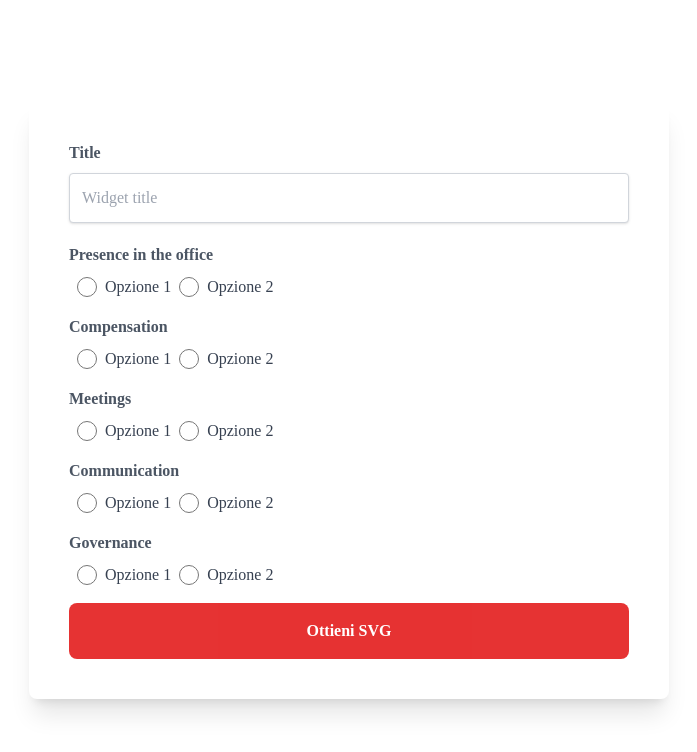
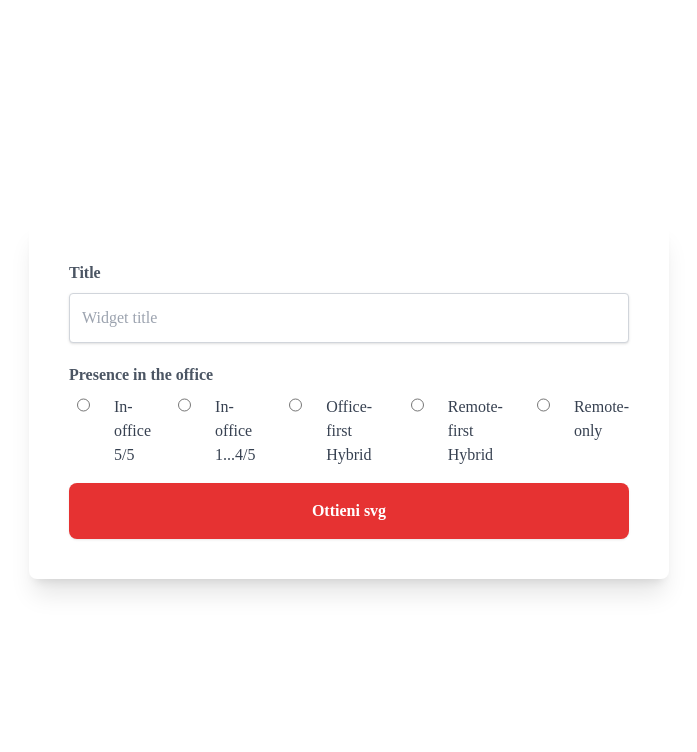
Before and after one commit to claranet-it/remote-compass-app, a React (Vite) app: page / in a window 1280 px wide. Shown: the top 752 px of the page, without its empty margins (291-988 px from the left). Built offline with nearby package versions, Linux system fonts and the light colour scheme; a web font is replaced by a local one.

Commit message:
mock: radio button and errors + processing button

```diff
--- a/src/App.tsx
+++ b/src/App.tsx
@@ -1,22 +1,42 @@
-import React from "react";
-import { FormEvent, useEffect, useState } from "react";
+import { useEffect, useState } from "react";
 import Confetti from "./components/Confetti";
+import { SubmitHandler, useForm } from "react-hook-form";
+import Spinner from "./assets/spinner";
+
+
+type Inputs = {
+  title: string
+  exampleRequired: string
+  presenceOffice: 'in-office' | 'in-office-4-5' | 'office-first' | 'remote-first' | 'remote-only'
+}
+
 
 export default function App() {
 
-const [element, setElement] = useState(false)
-const [confetti, setConfetti] = useState(false)
+  const [element, setElement] = useState(false)
+  const [confetti, setConfetti] = useState(false)
+  const [isLoading, setIsLoading] = useState(false)
 
-  const handleSubmit = (event: FormEvent<HTMLFormElement>) => {
-    event.preventDefault();
-    console.log('Click submit form')
+  const {
+    register,
+    handleSubmit,
+    formState: { errors },
+  } = useForm<Inputs>()
+  const onSubmit: SubmitHandler<Inputs> = () => {
 
-    setElement(true)
+       //MOCK
+       setIsLoading(true)
 
-  };
+       setTimeout(() => {
+        setIsLoading(false)
+        setElement(true)
+        }, 3000)
+        //MOCK
+  }
 
   useEffect(() => {
     if (element) {
+      //MOCK
       setTimeout(() => {
         window.scrollTo({
           top: document.body.scrollHeight,
@@ -26,6 +46,8 @@ const [confetti, setConfetti] = useState(false)
       setTimeout(() => {
         setConfetti(true)
       }, 1000)
+      //MOCK
+
     }
   }, [element]);
 
@@ -33,73 +55,61 @@ const [confetti, setConfetti] = useState(false)
     <div className="min-h-screen flex items-center">
       <div className="w-full">
 
-        <div className="bg-white p-10 rounded-lg shadow-xl md:w-3/4 mx-auto lg:w-1/2">
-          <form onSubmit={handleSubmit}>
+        <div className="bg-white p-10 rounded-lg shadow-xl md:auto mx-auto lg:w-1/2">
+          <form onSubmit={handleSubmit(onSubmit)}>
             <div className="mb-5">
               <label htmlFor="title" className="block mb-2 font-bold text-gray-600">Title</label>
-              <input
-                type="text"
-                name="title"
+              <input {...register("title", { required: true })}
                 placeholder="Widget title"
                 className="border border-gray-300 shadow p-3 w-full rounded"
               />
+              {errors.title && <span className="text-primary-light">Questo campo e' obbligatorio</span>}
             </div>
 
-            <label htmlFor="PRESENCE IN THE OFFICE" className="block mb-2 font-bold text-gray-600">Presence in the office</label>
-            <div className="flex items-center mb-4">
-              <input type="radio" id="opzione1" name="opzione" className="inline-block ml-2 h-5 w-5 border border-gray-300 accent-primary-light rounded-full transition duration-300 ease-in-out transform hover:scale-125 cursor-pointer" />
-              <label htmlFor="opzione1" className="ml-2 text-gray-700">Opzione 1</label>
+            <label htmlFor="PRESENCE IN THE OFFICE" className="block mb-2 font-bold text-gray-600"> Presence in the office </label>
 
-              <input type="radio" id="opzione2" name="opzione" className="inline-block ml-2 h-5 w-5 border border-gray-300 accent-primary-light rounded-full transition duration-300 ease-in-out transform hover:scale-125 cursor-pointer" />
-              <label htmlFor="opzione2" className="ml-2 text-gray-700">Opzione 2</label>
+            <div className="mb-4">
+              <div className="flex flex-col sm:flex-row sm:items-start  lg:space-x-6 ">
+
+                <input type="radio"
+                  {...register('presenceOffice', { required: true })}
+                  className="inline-block ml-2 h-5 w-5 border border-gray-300 accent-primary-light rounded-full transition duration-300 ease-in-out transform hover:scale-125 cursor-pointer" />
+                <label className="ml-2 text-gray-700">In-office 5/5</label>
+
+                <input type="radio"
+                {...register('presenceOffice', { required: true })}
+                className="inline-block ml-2 h-5 w-5 border border-gray-300 accent-primary-light rounded-full transition duration-300 ease-in-out transform hover:scale-125 cursor-pointer" />
+                <label className="ml-2 text-gray-700">In-office 1...4/5</label>
+
+                <input type="radio"
+                {...register('presenceOffice', { required: true })}
+                className="inline-block ml-2 h-5 w-5 border border-gray-300 accent-primary-light rounded-full transition duration-300 ease-in-out transform hover:scale-125 cursor-pointer" />
+                <label className="ml-2 text-gray-700">Office-first Hybrid</label>
+
+                <input type="radio"
+                {...register('presenceOffice', { required: true })}
+                className="inline-block ml-2 h-5 w-5 border border-gray-300 accent-primary-light rounded-full transition duration-300 ease-in-out transform hover:scale-125 cursor-pointer" />
+                <label className="ml-2 text-gray-700">Remote-first Hybrid</label>
+
+                <input type="radio"
+                {...register('presenceOffice', { required: true })}
+                className="inline-block ml-2 h-5 w-5 border border-gray-300 accent-primary-light rounded-full transition duration-300 ease-in-out transform hover:scale-125 cursor-pointer" />
+                <label className="ml-2 text-gray-700">Remote-only</label>
+              </div>
+              {errors.presenceOffice && <span className="text-primary-light">Questo campo e' obbligatorio</span>}
             </div>
 
-            <label htmlFor="COMPENSATION" className="block mb-2 font-bold text-gray-600">Compensation</label>
-            <div className="flex items-center mb-4">
-
-            <input type="radio" id="opzione1" name="opzione" className="inline-block ml-2 h-5 w-5 border border-gray-300 accent-primary-light rounded-full transition duration-300 ease-in-out transform hover:scale-125 cursor-pointer" />
-              <label htmlFor="opzione1" className="ml-2 text-gray-700">Opzione 1</label>
-
-              <input type="radio" id="opzione2" name="opzione" className="inline-block ml-2 h-5 w-5 border border-gray-300 accent-primary-light rounded-full transition duration-300 ease-in-out transform hover:scale-125 cursor-pointer" />
-              <label htmlFor="opzione2" className="ml-2 text-gray-700">Opzione 2</label>
-            </div>
-
-            <label htmlFor="MEETINGS" className="block mb-2 font-bold text-gray-600">Meetings</label>
-            <div className="flex items-center mb-4">
-            <input type="radio" id="opzione1" name="opzione" className="inline-block ml-2 h-5 w-5 border border-gray-300 accent-primary-light rounded-full transition duration-300 ease-in-out transform hover:scale-125 cursor-pointer" />
-              <label htmlFor="opzione1" className="ml-2 text-gray-700">Opzione 1</label>
-
-              <input type="radio" id="opzione2" name="opzione" className="inline-block ml-2 h-5 w-5 border border-gray-300 accent-primary-light rounded-full transition duration-300 ease-in-out transform hover:scale-125 cursor-pointer" />
-              <label htmlFor="opzione2" className="ml-2 text-gray-700">Opzione 2</label>
-            </div>
-
-            <label htmlFor="COMUNICATION" className="block mb-2 font-bold text-gray-600">Communication</label>
-            <div className="flex items-center mb-4">
-            <input type="radio" id="opzione1" name="opzione" className="inline-block ml-2 h-5 w-5 border border-gray-300 accent-primary-light rounded-full transition duration-300 ease-in-out transform hover:scale-125 cursor-pointer" />
-              <label htmlFor="opzione1" className="ml-2 text-gray-700">Opzione 1</label>
-
-              <input type="radio" id="opzione2" name="opzione" className="inline-block ml-2 h-5 w-5 border border-gray-300 accent-primary-light rounded-full transition duration-300 ease-in-out transform hover:scale-125 cursor-pointer" />
-              <label htmlFor="opzione2" className="ml-2 text-gray-700">Opzione 2</label>
-            </div>
-
-            <label htmlFor="GOVERNANCE" className="block mb-2 font-bold text-gray-600">Governance</label>
-            <div className="flex items-center mb-4">
-            <input type="radio" id="opzione1" name="opzione" className="inline-block ml-2 h-5 w-5 border border-gray-300 accent-primary-light rounded-full transition duration-300 ease-in-out transform hover:scale-125 cursor-pointer" />
-              <label htmlFor="opzione1" className="ml-2 text-gray-700">Opzione 1</label>
-
-              <input type="radio" id="opzione2" name="opzione" className="inline-block ml-2 h-5 w-5 border border-gray-300 accent-primary-light rounded-full transition duration-300 ease-in-out transform hover:scale-125 cursor-pointer" />
-              <label htmlFor="opzione2" className="ml-2 text-gray-700">Opzione 2</label>
-            </div>
-
-            <button className="bg-primary-light active:scale-95 opacity-80 block w-full text-white font-bold p-4 rounded-lg transition duration-300 ease-in-out hover:opacity-100">Ottieni SVG</button>
+            <button className="inline-flex items-center justify-center font-semibold leading-6  shadow rounded-lg active:scale-95 opacity-80 w-full text-white bg-primary-light p-4 transition duration-300 ease-in-out hover:opacity-100 cursor-pointer">
+            {isLoading ? (<><Spinner/>  <span>Processing...</span></>) : <span>Ottieni svg</span>}
+            </button>
           </form>
         </div>
 
         {element && (
           <>
-        <div style={{ height: "800px"}}></div>
-        {confetti && <Confetti/>}
-        </>
+            <div style={{ height: "800px" }}></div>
+            {confetti && <Confetti />}
+          </>
         )}
       </div>
     </div>
--- /dev/null
+++ b/src/assets/spinner.tsx
@@ -0,0 +1,26 @@
+function Spinner() {
+  return (
+    <svg
+      xmlns="http://www.w3.org/2000/svg"
+      fill="none"
+      className="animate-spin -ml-1 mr-3 h-5 w-5 text-white"
+      viewBox="0 0 24 24"
+    >
+      <circle
+        cx="12"
+        cy="12"
+        r="10"
+        stroke="currentColor"
+        strokeWidth="4"
+        className="opacity-25"
+      ></circle>
+      <path
+        fill="currentColor"
+        d="M4 12a8 8 0 018-8V0C5.373 0 0 5.373 0 12h4zm2 5.291A7.962 7.962 0 014 12H0c0 3.042 1.135 5.824 3 7.938l3-2.647z"
+        className="opacity-75"
+      ></path>
+    </svg>
+  );
+}
+
+export default Spinner;
```
